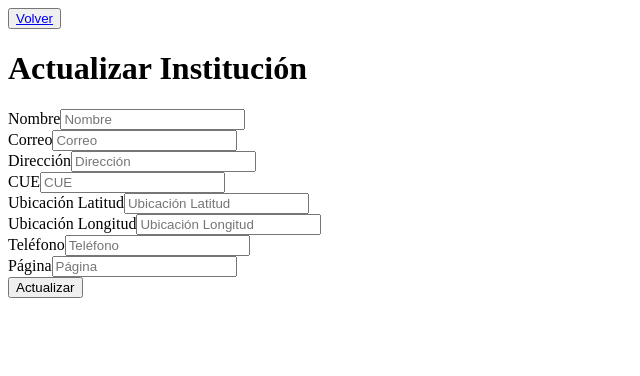
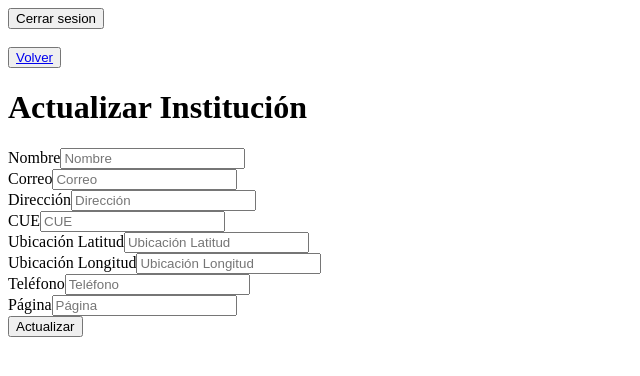
Before and after one commit to ignammm/app_buscador_carreras, a React (Vite) app in the folder reactfront/: page /instituciones/1/update in a window 1280 px wide. Shown: the top 376 px of the page, without its empty margins (0-640 px from the left). Built offline with nearby package versions, Linux system fonts and the light colour scheme; no server answers; sample sign-in values are in the browser's storage.

Commit message:
New: logout

```diff
--- /dev/null
+++ b/reactfront/src/auth/hooks/logout.jsx
@@ -0,0 +1,12 @@
+import { useNavigate } from 'react-router-dom';
+
+const logout = () => {
+    // eslint-disable-next-line react-hooks/rules-of-hooks
+    const navigate = useNavigate();
+
+    localStorage.removeItem('token');
+    navigate('/login');
+
+};
+
+export {logout}
--- a/reactfront/src/auth/pages/login.jsx
+++ b/reactfront/src/auth/pages/login.jsx
@@ -28,7 +28,7 @@ const Login = () => {
         localStorage.setItem('token', data.token);
         navigate('/instituciones');
       } else {
-        setError(data.message || 'Error en el login');
+        setError(data.message || 'Nombre o clave incorrecta');
       }
     } catch (err) {
       setError('Error en el servidor');
--- a/reactfront/src/carreras/pages/CreateCarreras.jsx
+++ b/reactfront/src/carreras/pages/CreateCarreras.jsx
@@ -1,7 +1,8 @@
 import { useState } from "react";
 import { useCarreras } from '../hooks/useCarreras';
-import { useParams } from "react-router-dom";
+import { useNavigate, useParams } from "react-router-dom";
 import { Link } from "react-router-dom";
+
 
 const CreateCarrera = () => {
     const { createCarreras } = useCarreras();
@@ -18,6 +19,7 @@ const CreateCarrera = () => {
     const [estado, setEstado] = useState(1);
     const [errors, setErrors] = useState({});
     const { id_institucion } = useParams();
+    const navigate = useNavigate();
 
     const handleSubmit = async (e) => {
         e.preventDefault();
@@ -75,8 +77,16 @@ const CreateCarrera = () => {
         return errors;
     };
 
+    const handleLogout = () => {
+        localStorage.removeItem('token');
+        navigate('/login');
+    };
+
     return (
         <>
+            <button onClick={handleLogout}>Cerrar sesion</button>
+            <br />
+            <br />
             <button>
                 <Link to={`/instituciones/${id_institucion}/carreras`}>Volver</Link>
             </button>
--- a/reactfront/src/carreras/pages/HomeCarreras.jsx
+++ b/reactfront/src/carreras/pages/HomeCarreras.jsx
@@ -1,10 +1,11 @@
-import { Link, useParams } from "react-router-dom";
+import { Link, useNavigate, useParams } from "react-router-dom";
 import { useCarreras } from "../hooks/useCarreras";
 import { useEffect } from "react";
 
 const HomeCarreras = () => {
     const { carreras, setCarreras, deleteCarreras, showCarreras } = useCarreras();
     const { id_institucion } = useParams();
+    const navigate = useNavigate();
 
     const handleDelete = async (id) => {
         await deleteCarreras(id);
@@ -20,8 +21,16 @@ const HomeCarreras = () => {
         fetchCarreras();
     }, [id_institucion]);
 
+    const handleLogout = () => {
+        localStorage.removeItem('token');
+        navigate('/login');
+    };
+
     return (
         <>
+            <button onClick={handleLogout}>Cerrar sesion</button>
+            <br />
+            <br />
             <button>
                 <Link to={`/instituciones`}>Volver</Link>
             </button>
--- a/reactfront/src/carreras/pages/UpdateCarreras.jsx
+++ b/reactfront/src/carreras/pages/UpdateCarreras.jsx
@@ -2,6 +2,7 @@ import { useEffect, useState } from "react";
 import { useParams, useNavigate } from "react-router-dom";
 import { useCarreras } from '../hooks/useCarreras';
 import { Link } from "react-router-dom";
+import { logout } from "../../auth/hooks/logout";
 
 const UpdateCarrera = () => {
     const { id } = useParams();
@@ -80,8 +81,16 @@ const UpdateCarrera = () => {
         return errors;
     };
 
+    const handleLogout = () => {
+        localStorage.removeItem('token');
+        navigate('/login');
+    };
+
     return (
         <div>
+            <button onClick={handleLogout}>Cerrar sesion</button>
+            <br />
+            <br />
             <button>
                 <Link to={`/instituciones/${id_institucion}/carreras`}>Volver</Link>
             </button>
--- a/reactfront/src/instituciones/pages/CreateInstitucion.jsx
+++ b/reactfront/src/instituciones/pages/CreateInstitucion.jsx
@@ -1,6 +1,7 @@
 import { useState } from "react";
 import { useInstituciones } from '../hooks/useInstituciones';
-import { Link } from "react-router-dom";
+import { Link, useNavigate } from "react-router-dom";
+import { logout } from "../../auth/hooks/logout";
 
 const CreateInstitucion = () => {
     const { addInstitucion } = useInstituciones();
@@ -14,6 +15,7 @@ const CreateInstitucion = () => {
     const [pagina, setPagina] = useState('');
     const [ estado ] = useState(1);
     const [errors, setErrors] = useState({});
+    const navigate = useNavigate();
 
     const handleSubmit = async (e) => {
         e.preventDefault();
@@ -67,8 +69,16 @@ const CreateInstitucion = () => {
         return errors;
     };
 
+    const handleLogout = () => {
+        localStorage.removeItem('token');
+        navigate('/login');
+    };
+
     return (
         <>
+            <button onClick={handleLogout}>Cerrar sesion</button>
+            <br />
+            <br />
             <button>
                 <Link to={`/instituciones`}>Volver</Link>
             </button>
--- a/reactfront/src/instituciones/pages/HomeInstituciones.jsx
+++ b/reactfront/src/instituciones/pages/HomeInstituciones.jsx
@@ -1,9 +1,11 @@
-import { Link } from "react-router-dom";
+import { Link, useNavigate } from "react-router-dom";
 import { useInstituciones } from "../hooks/useInstituciones";
+
 
 
 const HomeInstituciones = () => {
     const { instituciones, setInstituciones, deleteInstitucion } = useInstituciones();
+    const navigate = useNavigate();
 
     const handleDelete = async (id) => {
         const result = await deleteInstitucion(id);
@@ -12,9 +14,16 @@ const HomeInstituciones = () => {
         setInstituciones(instituciones.filter(institucion => institucion.id !== id));
     };
 
+    const handleLogout = () => {
+        localStorage.removeItem('token');
+        navigate('/login');
+    };
 
     return (
         <>
+            <button onClick={handleLogout}>Cerrar sesion</button>
+            <br />
+            <br />
 
             <h1>Instituciones</h1>
             <table>
--- a/reactfront/src/instituciones/pages/UpdateInstitucion.jsx
+++ b/reactfront/src/instituciones/pages/UpdateInstitucion.jsx
@@ -2,6 +2,7 @@ import { useEffect, useState } from "react";
 import { useParams, useNavigate } from "react-router-dom";
 import { useInstituciones } from '../hooks/useInstituciones';
 import { Link } from "react-router-dom";
+import { logout } from "../../auth/hooks/logout";
 
 const UpdateInstitucion = () => {
     const { id } = useParams();
@@ -76,8 +77,16 @@ const UpdateInstitucion = () => {
         return errors;
     };
 
+    const handleLogout = () => {
+        localStorage.removeItem('token');
+        navigate('/login');
+    };
+
     return (
         <div>
+            <button onClick={handleLogout}>Cerrar sesion</button>
+            <br />
+            <br />
             <button>
                 <Link to={`/instituciones`}>Volver</Link>
             </button>
```
